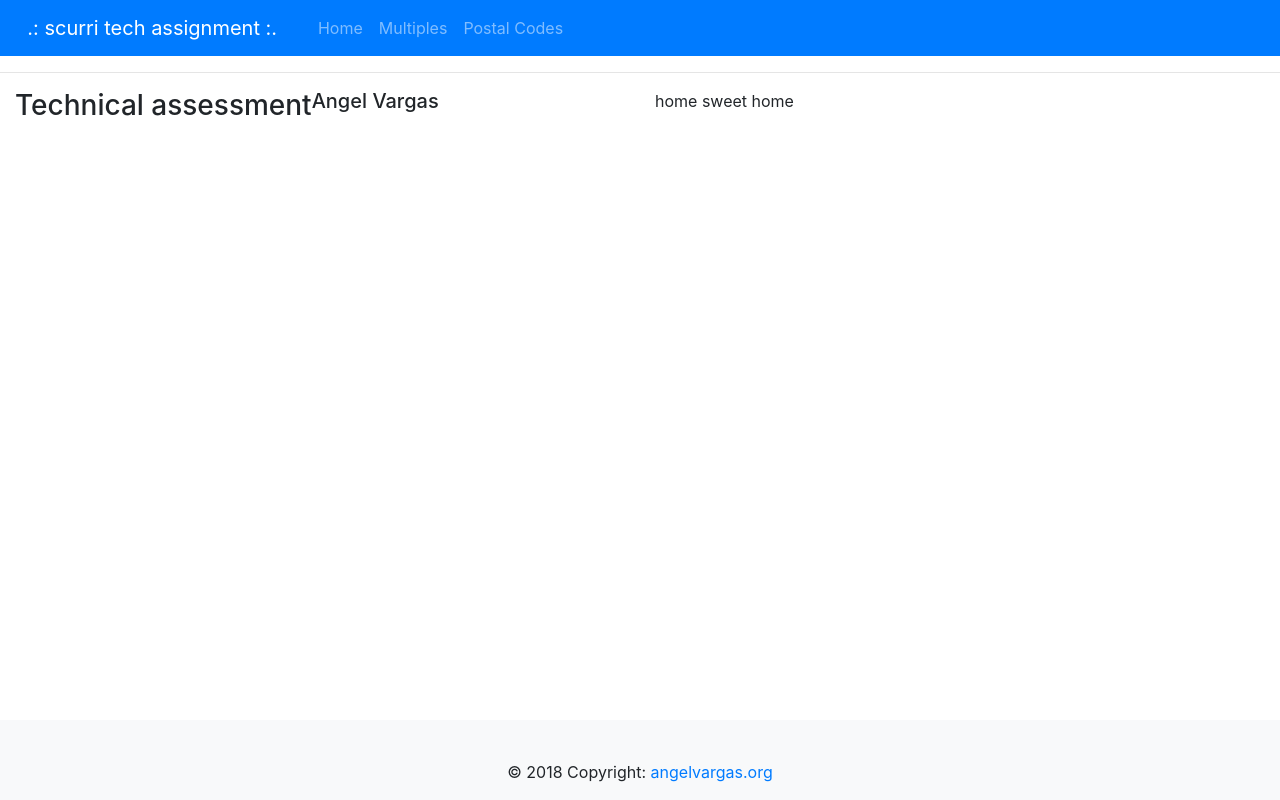
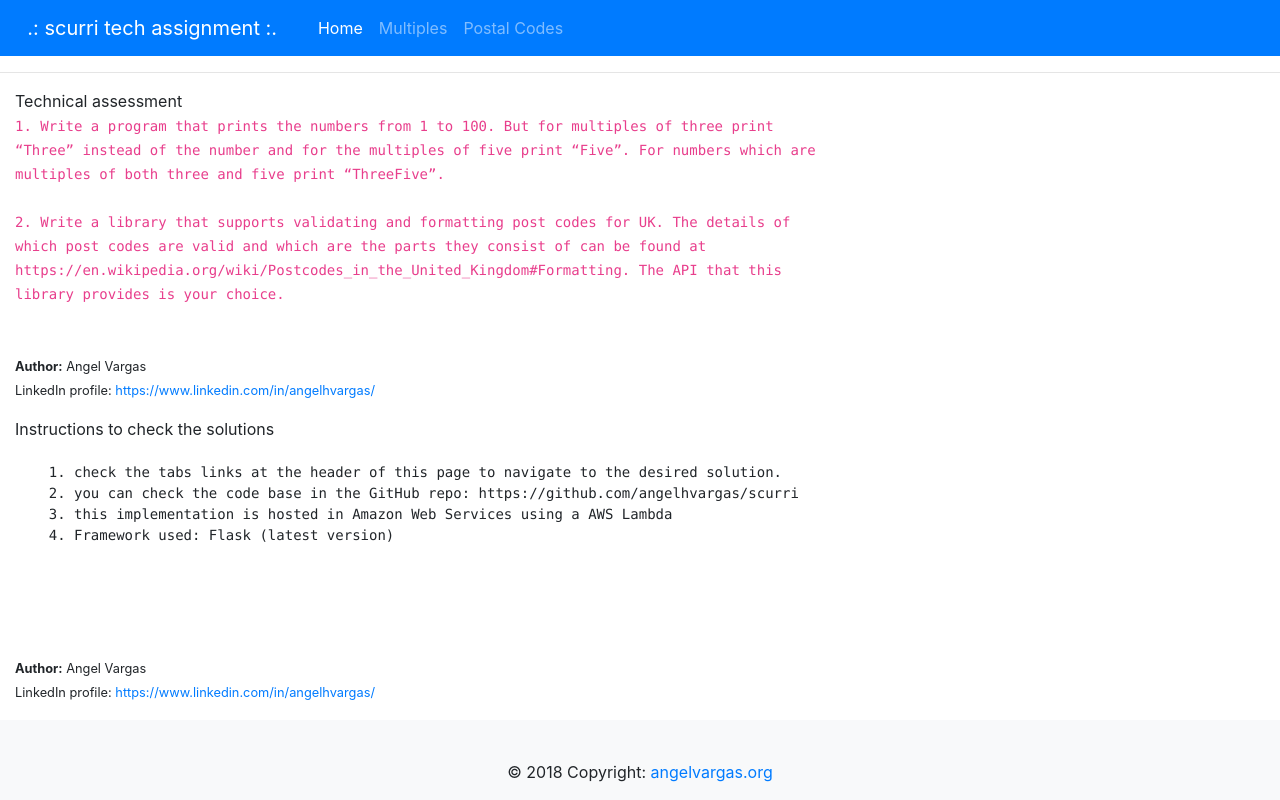
Before and after one commit to angelhvargas/uk-postalcodes, a Flask app: page / in a window 1280 px wide. Run offline with Flask 2, Linux system fonts and the light colour scheme; some libraries are stand-ins or nearby versions.

Commit message:
Added introductory text

```diff
--- a/templates/home.html
+++ b/templates/home.html
@@ -1,21 +1,30 @@
 {% extends "base.html" %}
+{% set active_page = "home" %}
+{% block content %}
+    <div class="row justify-content-md-cente">
+        <div class="col-sm-8">
+            <article>
+                <header>Technical assessment</header>
+                <code>
+                    1. Write a program that prints the numbers from 1 to 100. But for multiples of three print “Three” instead of the number and for the multiples of five print “Five”. For numbers which are multiples of both three and five print “ThreeFive”.<br><br>
+                    2. Write a library that supports validating and formatting post codes for UK. The details of which post codes are valid and which are the parts they consist of can be found at https://en.wikipedia.org/wiki/Postcodes_in_the_United_Kingdom#Formatting. The API that this library provides is your choice.
+                </code><br><br><br>
+                <p><small><strong>Author:</strong> Angel Vargas<br>
+                LinkedIn profile: <a href="https://www.linkedin.com/in/angelhvargas/">https://www.linkedin.com/in/angelhvargas/</a><br></small></p>
 
-{% block content %}
-    <div class="row">
-        <div class="col-sm">
-            <div class="container">
-                <div class="row">
-                    <h3>Technical assessment</h3><br>
-                    <p></p>
-                    <h5>Angel Vargas</h5>
+            </article>
+            <article>
+                <header>Instructions to check the solutions</header>
+    <pre><code>
+    1. check the tabs links at the header of this page to navigate to the desired solution.
+    2. you can check the code base in the GitHub repo: https://github.com/angelhvargas/scurri
+    3. this implementation is hosted in Amazon Web Services using a AWS Lambda
+    4. Framework used: Flask (latest version)
+    </code></pre><br><br><br>
+                <p><small><strong>Author:</strong> Angel Vargas<br>
+                LinkedIn profile: <a href="https://www.linkedin.com/in/angelhvargas/">https://www.linkedin.com/in/angelhvargas/</a><br></small></p>
 
-                </div>
-
-            </div>
-
-        </div>
-        <div class="col-lg">
-            <div>home sweet home</div>
+            </article>
         </div>
     </div>
 {% endblock %}
```
